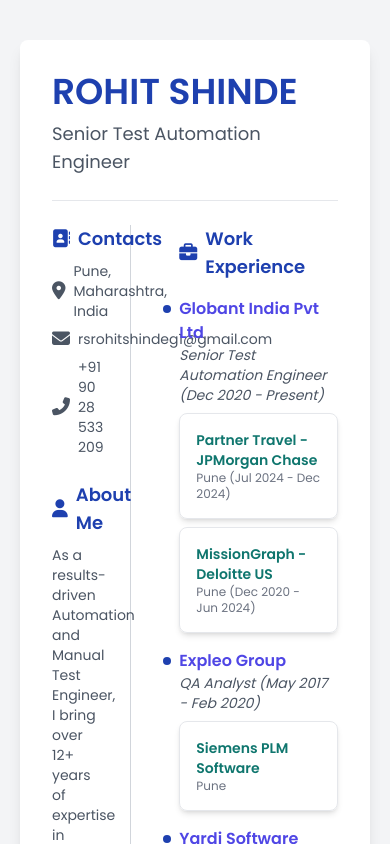
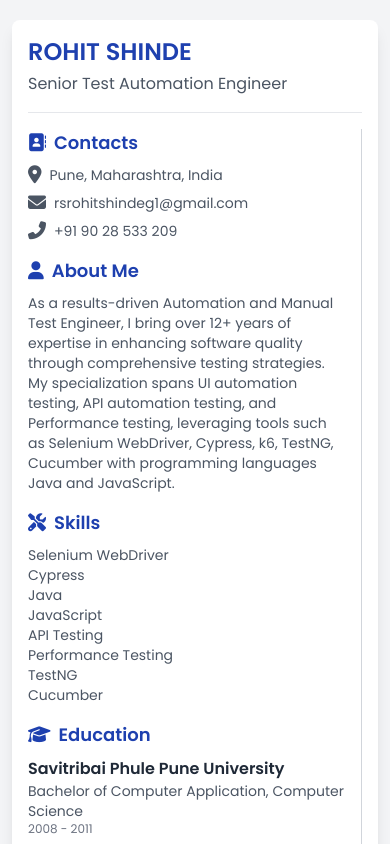
Before and after one commit to rsrohit/resume-rohit-shinde, a Vue app: page / in a window 390 px wide. Shown: the top 844 px of the page. Built offline with nearby package versions, Linux system fonts and the light colour scheme.

Commit message:
Updated code to work on all type of screen resolutions

```diff
--- a/src/App.vue
+++ b/src/App.vue
@@ -1,15 +1,16 @@
 <template>
-  <div class="min-h-screen bg-gray-100 flex justify-center py-10 px-5">
-    <div class="max-w-4xl w-full bg-white shadow-lg rounded-lg p-8">
-      <header class="text-left border-b pb-6">
-        <h1 class="text-4xl font-bold text-blue-800">ROHIT SHINDE</h1>
-        <p class="text-lg text-gray-600 mt-2">Senior Test Automation Engineer</p>
+  <div class="min-h-screen bg-gray-100 flex justify-center py-5 px-3 sm:py-10 sm:px-5">
+    <div class="max-w-4xl w-full bg-white shadow-lg rounded-lg p-4 sm:p-8">
+      <header class="text-left border-b pb-4 sm:pb-6">
+        <h1 class="text-2xl sm:text-4xl font-bold text-blue-800">ROHIT SHINDE</h1>
+        <p class="text-base sm:text-lg text-gray-600 mt-1 sm:mt-2">Senior Test Automation Engineer</p>
       </header>
 
       <!-- Grid Layout with Separator -->
-      <div class="grid grid-cols-3 gap-6 mt-6">
+      <div class="grid grid-cols-1 md:grid-cols-3 gap-4 sm:gap-6 mt-4 sm:mt-6">
         <!-- Left Column -->
-        <div class="col-span-1 space-y-6 border-r border-gray-300 pr-6">
+        <div class="col-span-1 space-y-4 sm:space-y-6 border-r border-gray-300 pr-4 sm:pr-6">
+          <!-- Contacts Section -->
           <section>
             <h2 class="text-lg font-semibold text-blue-800 flex items-center">
               <i class="fas fa-address-book mr-2"></i> Contacts
@@ -30,6 +31,7 @@
             </div>
           </section>
 
+          <!-- About Me Section -->
           <section>
             <h2 class="text-lg font-semibold text-blue-800 flex items-center">
               <i class="fas fa-user mr-2"></i> About Me
@@ -42,6 +44,7 @@
             </p>
           </section>
 
+          <!-- Skills Section -->
           <section>
             <h2 class="text-lg font-semibold text-blue-800 flex items-center">
               <i class="fas fa-tools mr-2"></i> Skills
@@ -58,6 +61,7 @@
             </div>
           </section>
 
+          <!-- Education Section -->
           <section>
             <h2 class="text-lg font-semibold text-blue-800 flex items-center">
               <i class="fas fa-graduation-cap mr-2"></i> Education
@@ -69,6 +73,7 @@
             </div>
           </section>
 
+          <!-- Links Section -->
           <section>
             <h2 class="text-lg font-semibold text-blue-800 flex items-center">
               <i class="fas fa-link mr-2"></i> Links
@@ -89,19 +94,17 @@
         </div>
 
         <!-- Right Column -->
-        <div class="col-span-2 pl-6">
+        <div class="col-span-1 md:col-span-2 pl-0 md:pl-6 mt-6 md:mt-0">
+          <!-- Work Experience Section -->
           <section>
             <h2 class="text-lg font-semibold text-blue-800 flex items-center">
               <i class="fas fa-briefcase mr-2"></i> Work Experience
             </h2>
-
             <div v-if="isLoading" class="flex justify-center mt-4">
               <span class="text-gray-500 text-sm">Loading experience...</span>
             </div>
-
             <div v-else class="mt-4 space-y-4">
               <div v-for="company in workExperience" :key="company.id" class="relative">
-                <!-- Bullet -->
                 <div class="absolute -left-4 top-2 w-2 h-2 bg-blue-800 rounded-full"></div>
                 <h3 class="text-md font-semibold text-indigo-600">{{ company.name }}</h3>
                 <p class="text-sm text-gray-600 italic">{{ company.position }} ({{ company.period }})</p>
@@ -114,6 +117,7 @@
             </div>
           </section>
 
+          <!-- Certification Section -->
           <section class="mt-8">
             <h2 class="text-lg font-semibold text-blue-800 flex items-center">
               <i class="fas fa-check mr-2"></i> Certification
@@ -121,10 +125,8 @@
             <div v-if="isLoading" class="flex justify-center mt-4">
               <span class="text-gray-500 text-sm">Loading certifications...</span>
             </div>
-
             <div v-else class="mt-4 space-y-4">
               <div v-for="cert in certifications" :key="cert.id" class="relative">
-                <!-- Bullet -->
                 <div class="absolute -left-4 top-2 w-2 h-2 bg-blue-800 rounded-full"></div>
                 <div @click="openCertModal(cert)"
                   class="cursor-pointer p-4 border rounded-lg shadow-md hover:shadow-lg hover:bg-gray-50 transition">
@@ -156,7 +158,7 @@
 
     <!-- Modal for Certifications -->
     <div v-if="showCertModal" class="fixed inset-0 flex items-center justify-center bg-gray-900 bg-opacity-50">
-      <div class="bg-white w-[1000px] max-w-full rounded-lg p-6 shadow-lg max-h-[90vh] overflow-y-auto relative">
+      <div class="bg-white w-[800px] max-w-full rounded-lg p-6 shadow-lg max-h-[90vh] overflow-y-auto relative">
         <button @click="closeCertModal" class="absolute top-4 right-4 text-gray-600" aria-label="Close Modal">✖</button>
         <h2 class="text-xl font-bold text-gray-900 text-center">{{ selectedCert.title }}</h2>
         <p class="text-gray-600 text-sm text-center">{{ selectedCert.platform }}</p>
```
